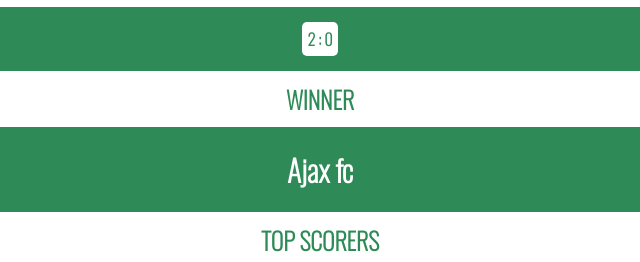
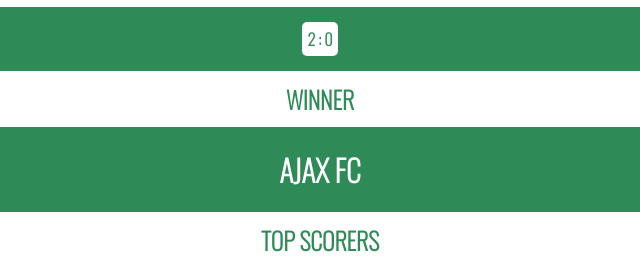
Before and after one commit to Martins00/Knockout-Kings, a plain HTML site: page index.html in a window 1280 px wide. Shown: the part 2785-3047 px from the top of the page, 320-960 px from the left. Drawn offline with nearby package versions, Linux system fonts and the light colour scheme.

Commit message:
Forgot to stage the Index.html

```diff
--- a/index.html
+++ b/index.html
@@ -173,7 +173,7 @@
 
                 <div class="final">
                     <h2 class="title">winner</h2>
-                    <span class="winner">Ajax fc</span>
+                    <span class="winner">AJAX FC</span>
                 </div>
             </section>
 
```
